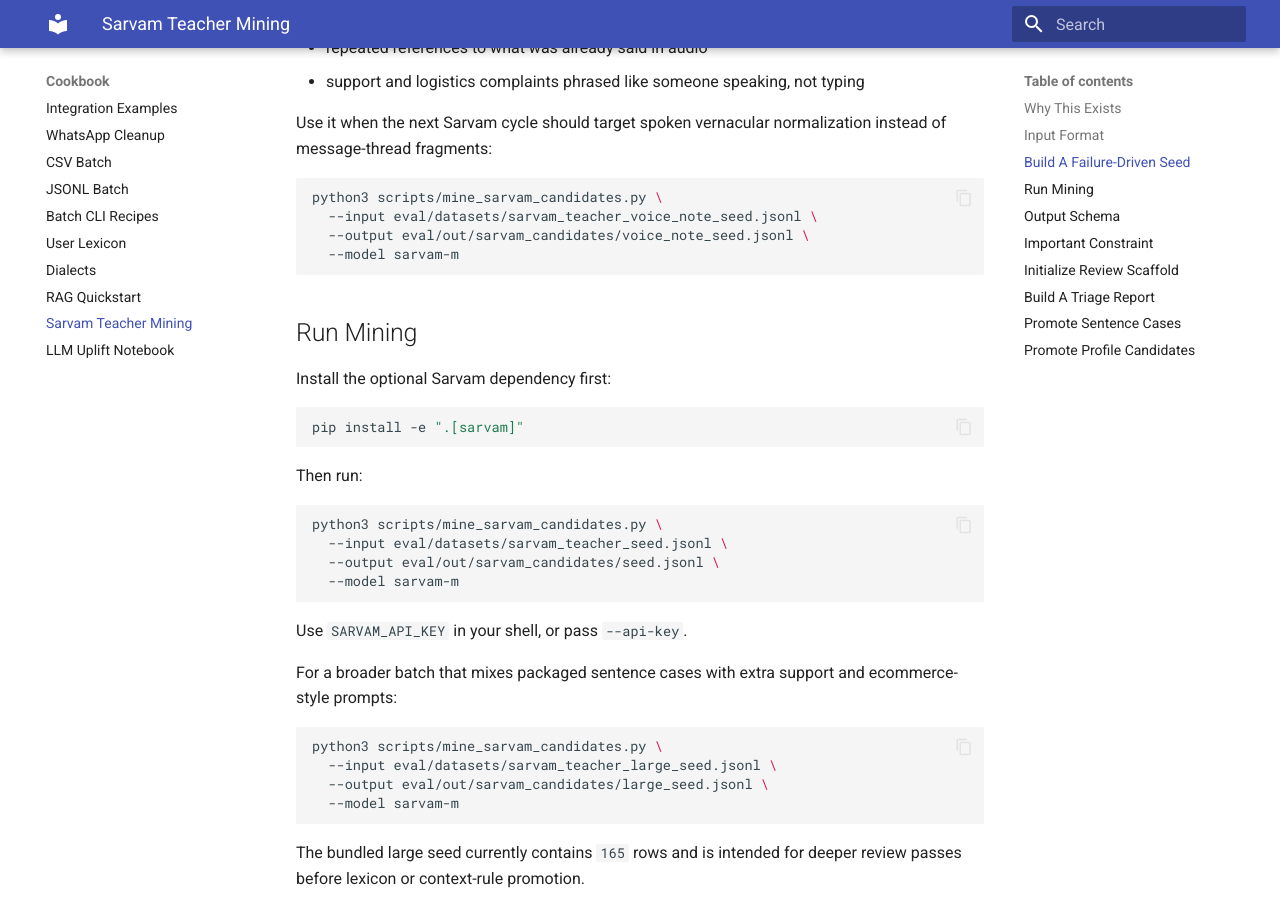
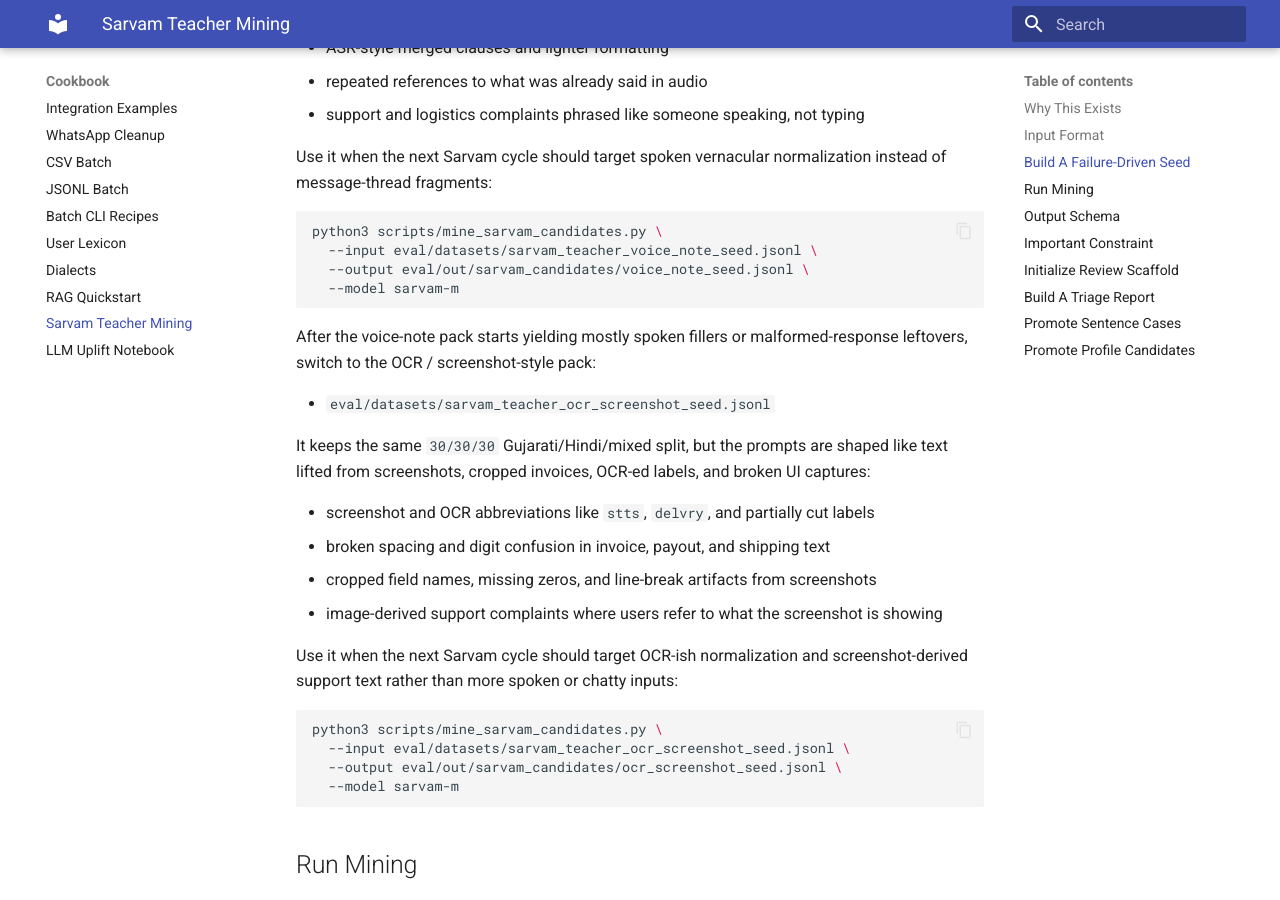
Before and after one commit to SudhirGadhvi/open-vernacular-ai-kit, an MkDocs documentation site: the page built from docs/cookbook/sarvam-teacher.md, in a window 1280 px wide and 900 px high, scrolled down 3845 px. Built offline with MkDocs 1.6.1 and Material for MkDocs 9.7.7, drawn with Linux system fonts in a browser that asks for light colours; some of the changed text lies outside the part shown.

Commit message:
feat(sarvam): add ocr screenshot seed pack

````diff
--- a/docs/cookbook/sarvam-teacher.md
+++ b/docs/cookbook/sarvam-teacher.md
@@ -43,6 +43,7 @@
 - `eval/datasets/sarvam_teacher_noisy_chat_seed.jsonl`
 - `eval/datasets/sarvam_teacher_whatsapp_export_seed.jsonl`
 - `eval/datasets/sarvam_teacher_voice_note_seed.jsonl`
+- `eval/datasets/sarvam_teacher_ocr_screenshot_seed.jsonl`
 
 ## Build A Failure-Driven Seed
 
@@ -164,6 +165,29 @@
 python3 scripts/mine_sarvam_candidates.py \
   --input eval/datasets/sarvam_teacher_voice_note_seed.jsonl \
   --output eval/out/sarvam_candidates/voice_note_seed.jsonl \
+  --model sarvam-m
+```
+
+After the voice-note pack starts yielding mostly spoken fillers or malformed-response leftovers,
+switch to the OCR / screenshot-style pack:
+
+- `eval/datasets/sarvam_teacher_ocr_screenshot_seed.jsonl`
+
+It keeps the same `30/30/30` Gujarati/Hindi/mixed split, but the prompts are shaped like text
+lifted from screenshots, cropped invoices, OCR-ed labels, and broken UI captures:
+
+- screenshot and OCR abbreviations like `stts`, `delvry`, and partially cut labels
+- broken spacing and digit confusion in invoice, payout, and shipping text
+- cropped field names, missing zeros, and line-break artifacts from screenshots
+- image-derived support complaints where users refer to what the screenshot is showing
+
+Use it when the next Sarvam cycle should target OCR-ish normalization and screenshot-derived
+support text rather than more spoken or chatty inputs:
+
+```bash
+python3 scripts/mine_sarvam_candidates.py \
+  --input eval/datasets/sarvam_teacher_ocr_screenshot_seed.jsonl \
+  --output eval/out/sarvam_candidates/ocr_screenshot_seed.jsonl \
   --model sarvam-m
 ```
 
````
Also changed, not shown: 2 other files.
